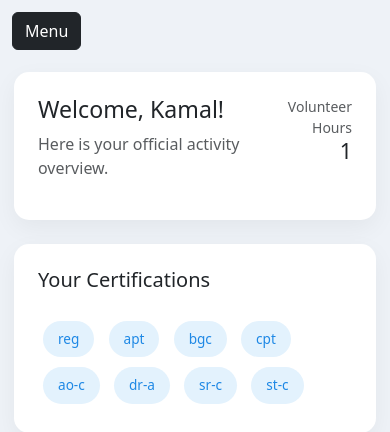
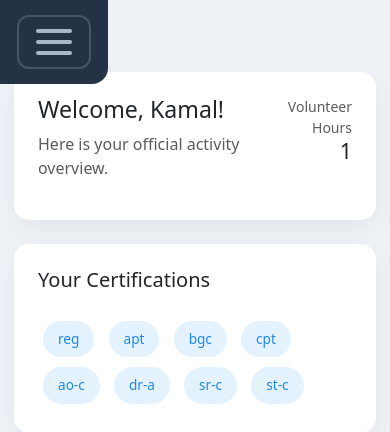
Before and after one commit to Gitpixel-debug/Swim-Meet-Officials-Manager, a Django app: page /official/dashboard in a window 390 px wide. Shown: the top 432 px of the page. Run offline with Django 5.2, Linux system fonts and the light colour scheme; a user stored in the database is signed in; data comes from the database, SQL or seed files in the repository.

Commit message:
Fix Menu Button

```diff
--- a/SwimMeetOfficialsManager/meets/templates/meets/official_dashboard.html
+++ b/SwimMeetOfficialsManager/meets/templates/meets/official_dashboard.html
@@ -13,9 +13,46 @@
 
 .sidebar-toggle {
     position: fixed;
-    top: 12px;
-    left: 12px;
+    top: 0;
+    left: 0;
     z-index: 1050;
+    width: 108px;
+    height: 84px;
+    border: none;
+    border-radius: 0 0 16px 0;
+    background: #1f2a3a;
+    display: flex;
+    align-items: center;
+    justify-content: center;
+    padding: 0;
+}
+
+.sidebar-toggle:hover,
+.sidebar-toggle:focus {
+    background: #243246;
+}
+
+.sidebar-toggle.hidden-by-sidebar {
+    display: none !important;
+}
+
+.menu-icon {
+    width: 74px;
+    height: 54px;
+    border-radius: 12px;
+    border: 2px solid rgba(207, 216, 227, 0.2);
+    display: flex;
+    align-items: center;
+    justify-content: center;
+    flex-direction: column;
+    gap: 7px;
+}
+
+.menu-icon span {
+    width: 36px;
+    height: 4px;
+    border-radius: 4px;
+    background: #aab7c9;
 }
 
 .dashboard-shell {
@@ -149,8 +186,12 @@
 
 <body class="dashboard-body">
 
-<button class="btn btn-dark sidebar-toggle d-lg-none" type="button" data-bs-toggle="collapse" data-bs-target="#dashboardSidebar" aria-controls="dashboardSidebar" aria-expanded="false" aria-label="Toggle navigation">
-    Menu
+<button id="sidebarToggle" class="sidebar-toggle d-lg-none" type="button" data-bs-toggle="collapse" data-bs-target="#dashboardSidebar" aria-controls="dashboardSidebar" aria-expanded="false" aria-label="Toggle navigation">
+    <span class="menu-icon" aria-hidden="true">
+        <span></span>
+        <span></span>
+        <span></span>
+    </span>
 </button>
 
 <div class="dashboard-shell">
@@ -294,5 +335,27 @@
 </div>
 
 <script src="https://cdn.jsdelivr.net/npm/bootstrap@5.3.2/dist/js/bootstrap.bundle.min.js"></script>
+<script>
+    (function () {
+        const sidebar = document.getElementById('dashboardSidebar');
+        const toggle = document.getElementById('sidebarToggle');
+        if (!sidebar || !toggle) {
+            return;
+        }
+
+        const syncToggleVisibility = () => {
+            if (window.innerWidth >= 992) {
+                toggle.classList.add('hidden-by-sidebar');
+                return;
+            }
+            toggle.classList.toggle('hidden-by-sidebar', sidebar.classList.contains('show'));
+        };
+
+        sidebar.addEventListener('shown.bs.collapse', syncToggleVisibility);
+        sidebar.addEventListener('hidden.bs.collapse', syncToggleVisibility);
+        window.addEventListener('resize', syncToggleVisibility);
+        syncToggleVisibility();
+    })();
+</script>
 </body>
 </html>
```
